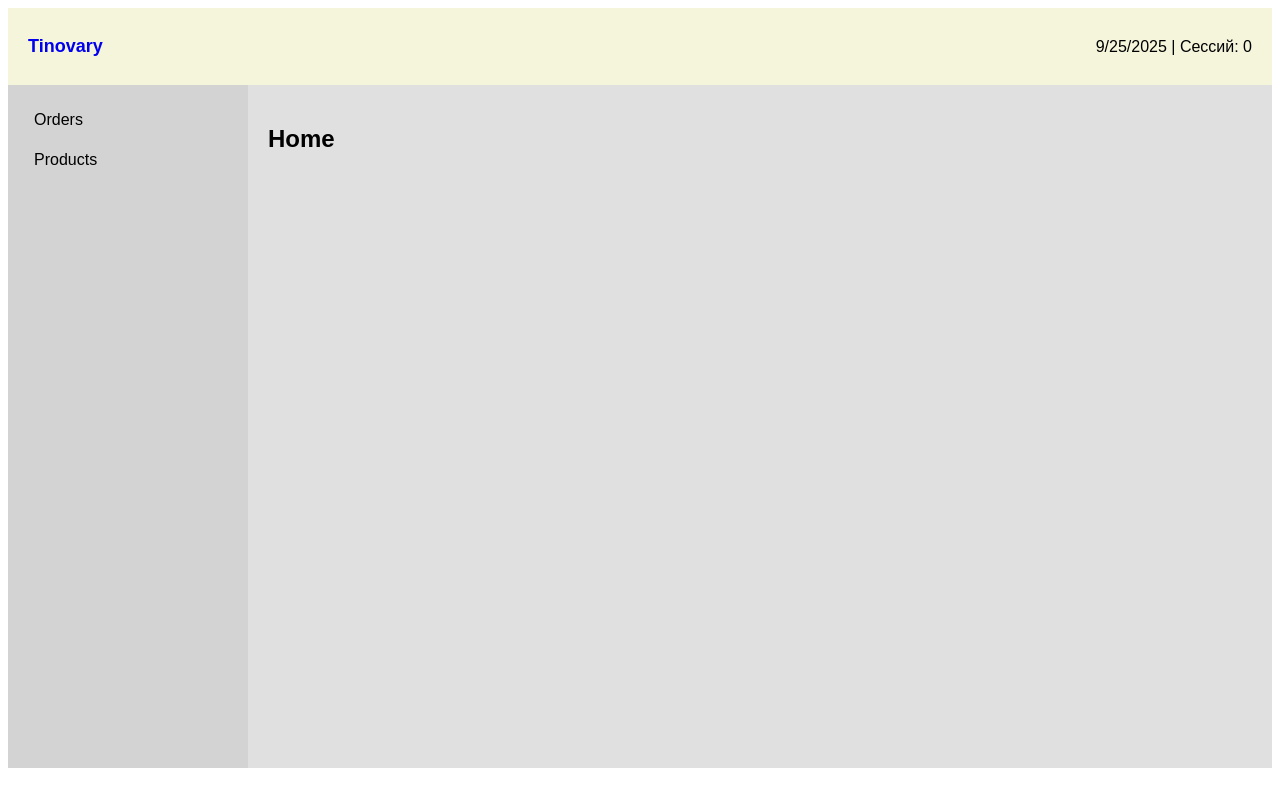
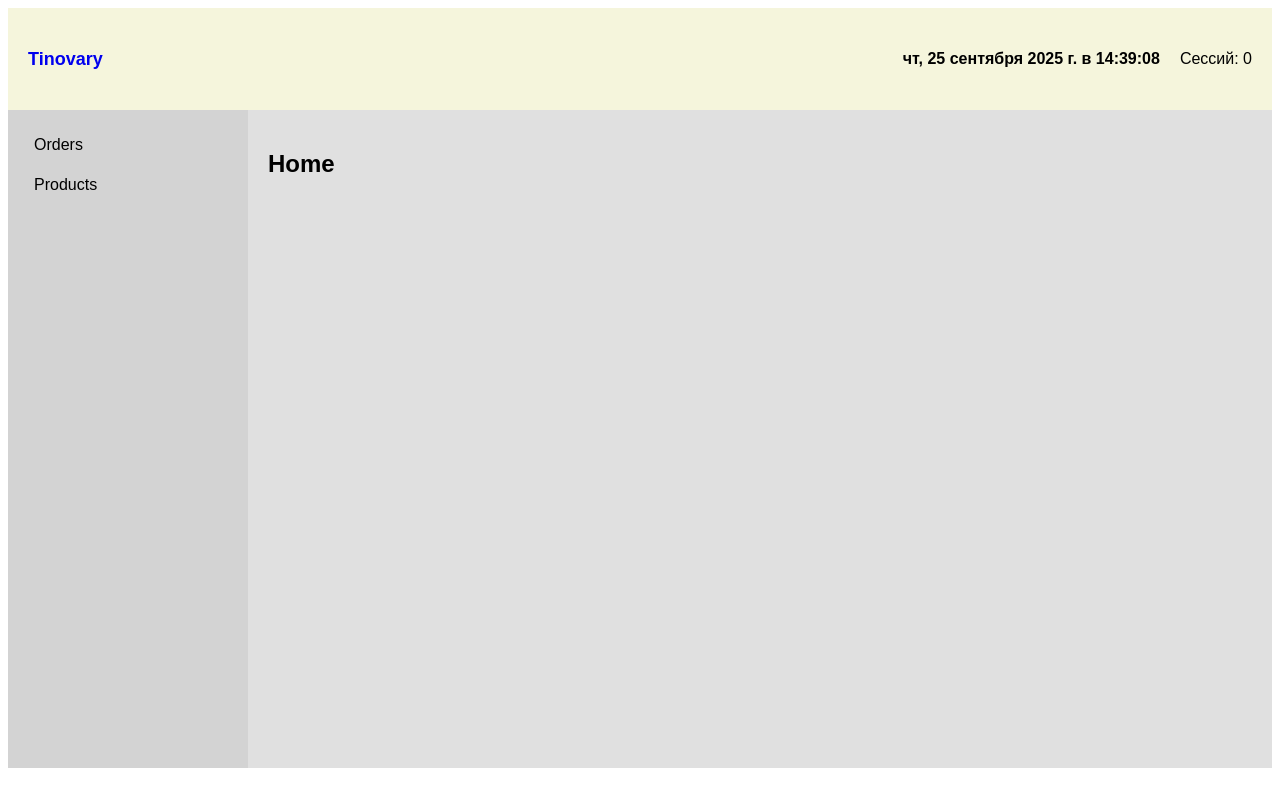
Before and after one commit to Vasilievkosta/mustBedone, a React (Vite) app in the folder client/: page / in a window 1280 px wide. Built offline with nearby package versions, Linux system fonts and the light colour scheme; no server answers.

Commit message:
chore: added TimePanel.tsx

```diff
--- /dev/null
+++ b/client/src/components/TimePanel/TimePanel.tsx
@@ -0,0 +1,28 @@
+import { useEffect, useState } from "react"
+
+export const TimePanel = () => {
+  const [currentTime, setCurrentTime] = useState<string>(getFormattedTime())
+
+  useEffect(() => {
+    const timer = setInterval(() => {
+      setCurrentTime(getFormattedTime())
+    }, 1000)
+
+    return () => clearInterval(timer)
+  }, [])
+
+  function getFormattedTime(): string {
+    const now = new Date()
+    return now.toLocaleString("ru-RU", {
+      weekday: "short",
+      day: "2-digit",
+      month: "long",
+      year: "numeric",
+      hour: "2-digit",
+      minute: "2-digit",
+      second: "2-digit",
+    })
+  }
+
+  return <div className="clock">{currentTime}</div>
+}
--- a/client/src/components/TopMenu/TopMenu.tsx
+++ b/client/src/components/TopMenu/TopMenu.tsx
@@ -1,10 +1,11 @@
 import { useEffect, useState } from "react"
 import { socket } from "../../utils/socket"
 import { NavLink } from "react-router-dom"
+import { TimePanel } from "../TimePanel/TimePanel"
 
 export const TopMenu = () => {
   const [clientCount, setClientCount] = useState(0)
-  const date = new Date().toLocaleDateString()
+  // const date = new Date().toLocaleDateString()
 
   useEffect(() => {
     socket.on("clientCount", setClientCount)
@@ -19,8 +20,11 @@ export const TopMenu = () => {
       <NavLink to="/" className="logo">
         <p>Tinovary</p>
       </NavLink>
-      <p>
-        <span>{date}</span> | <span>Сессий: {clientCount}</span>
+      <p style={{ display: "flex" }}>
+        <p>
+          <TimePanel />
+        </p>
+        <p> Сессий: {clientCount}</p>
       </p>
     </header>
   )
--- a/client/src/index.css
+++ b/client/src/index.css
@@ -32,6 +32,12 @@ header {
   &:hover {
     color: green;
   }
+}
+
+.clock {
+  font-size: 16px;
+  font-weight: bold;
+  margin-right: 20px;
 }
 
 .sidebar {
```
Also changed, not shown: 1 other file (tests, documents, lock files or other folders).
